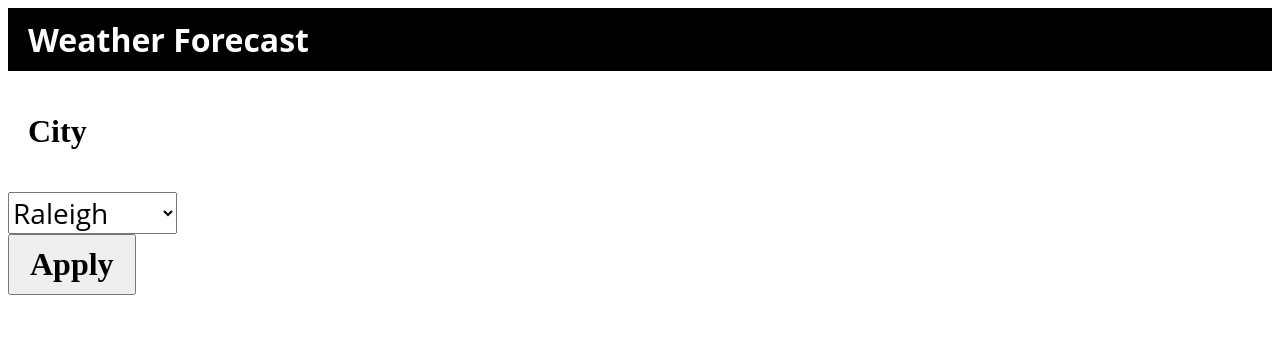
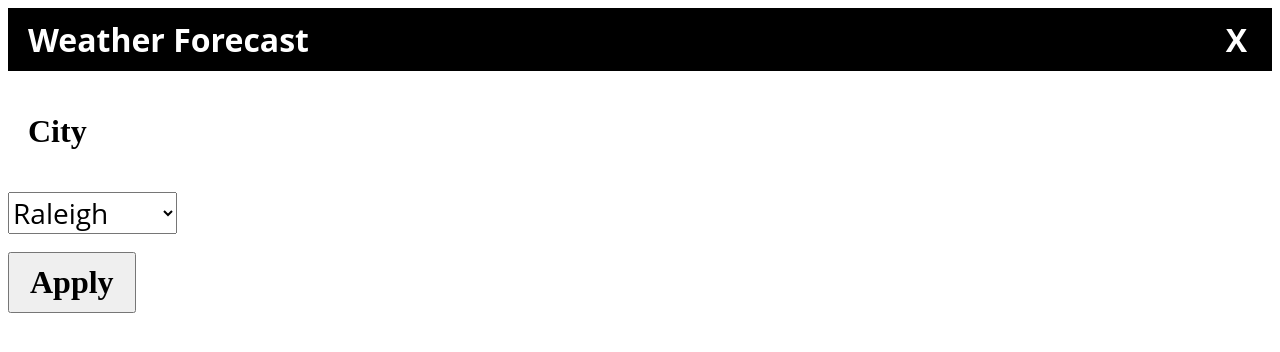
Before and after one commit to ideeparajendran/angular-projects, an Angular app: page / in a window 1280 px wide. Shown: the top 352 px of the page. Built offline with nearby package versions, Linux system fonts and the light colour scheme.

Commit message:
Update app.component.html

```diff
--- a/src/app/app.component.html
+++ b/src/app/app.component.html
@@ -1,4 +1,7 @@
-<h1 class="title">Weather Forecast</h1>
+<div class="title">
+  <span>Weather Forecast</span>
+  <span class = "cancel">X</span>
+</div>
 
 <p class="subTitle">City</p>
 
@@ -7,13 +10,14 @@
     >{{option}}</option
   >
 </select>
-<div *ngFor="let item of dataList">
+<br />
+<div class="list" *ngFor="let item of dataList">
   <p class="date">{{item.day}}</p>
   <p class="date">{{item.date}}</p>
   <img src="{{item.imageSrc}}" alt="{{imageAlt}}" />
   <p class="temperature">{{item.temperature}}</p>
 </div>
-<button class="subTitle" (click)="onOptionsSelected(mySelect.value)">
+<button class="subTitle button" (click)="onOptionsSelected(mySelect.value)">
   Apply
 </button>
 <p class="subTitle" *ngIf="errorText">{{errorText}}</p>
```
